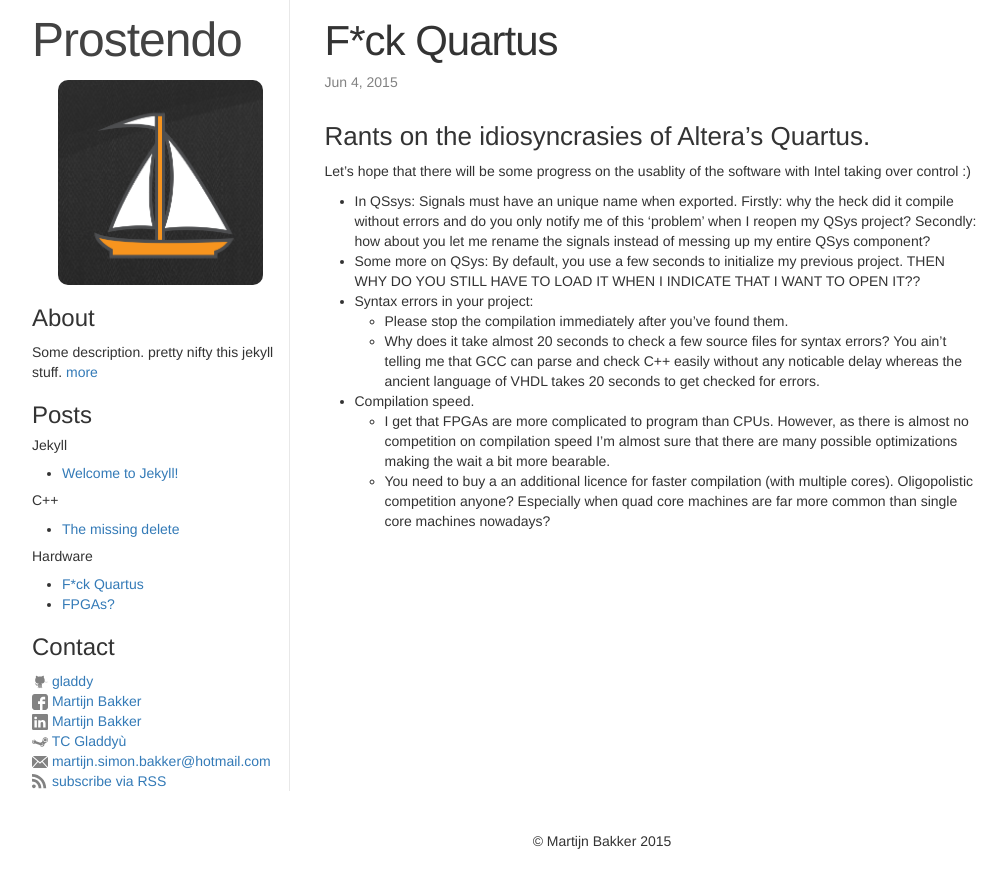
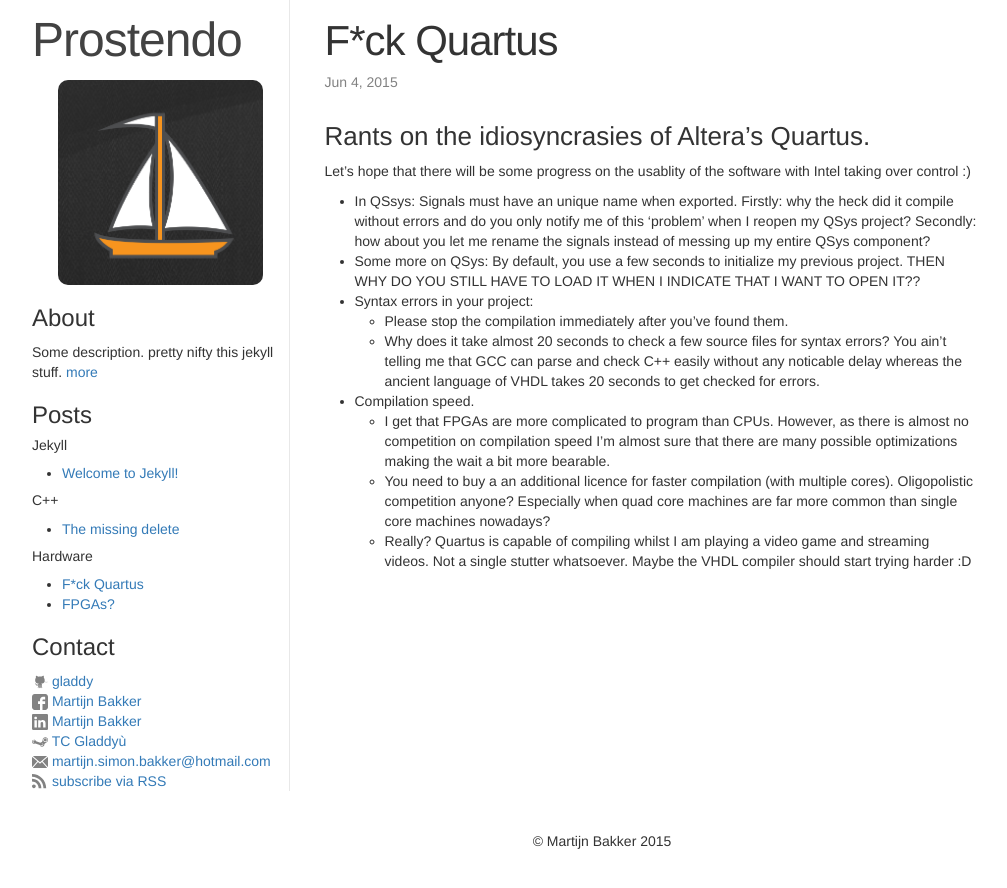
Before and after one commit to Gladdy/gladdy.github.io, a Jekyll site: the page built from _posts/2015-06-04-Quartus.md, in a window 1280 px wide. Shown: the top 888 px of the page, without its empty margins (38-1045 px from the left). Built offline with Jekyll 4.4.1, drawn with Linux system fonts in a browser that asks for light colours; comment, search, counter and statistics services are not loaded.

Commit message:
Update 2015-06-04-Quartus.md

```diff
--- a/_posts/2015-06-04-Quartus.md
+++ b/_posts/2015-06-04-Quartus.md
@@ -16,3 +16,4 @@ Let's hope that there will be some progress on the usablity of the software with
 * Compilation speed.
   * I get that FPGAs are more complicated to program than CPUs. However, as there is almost no competition on compilation speed I'm almost sure that there are many possible optimizations making the wait a bit more bearable.
   * You need to buy a an additional licence for faster compilation (with multiple cores). Oligopolistic competition anyone? Especially when quad core machines are far more common than single core machines nowadays?
+  * Really?  Quartus is capable of compiling whilst I am playing a video game and streaming videos. Not a single stutter whatsoever. Maybe the VHDL compiler should start trying harder :D
```
